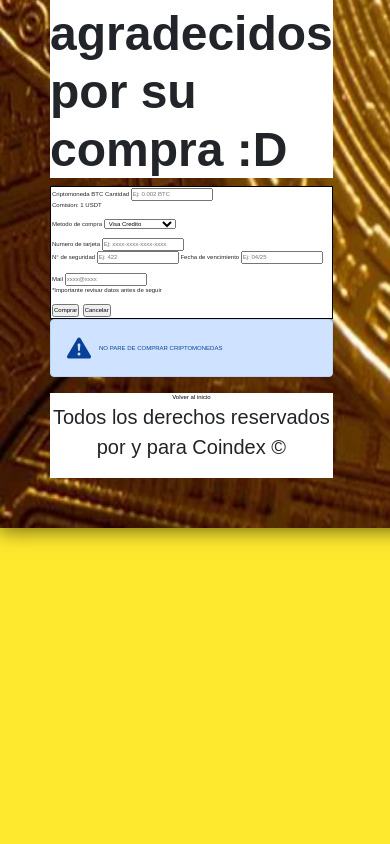
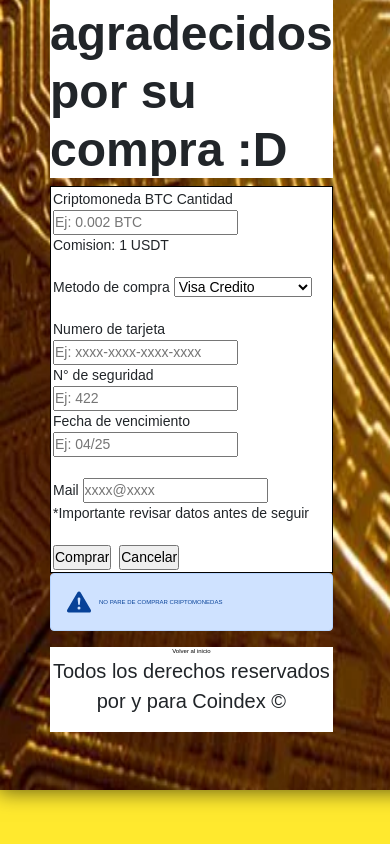
Before and after one commit to joelmluque/Criptomonedas, a website: page Pages/btc.html in a window 390 px wide. Shown: the part 885-1729 px from the top of the page. Before the commit the page ends 1513 px from the top, so only its background shows below. Drawn offline with nearby package versions, Linux system fonts and the light colour scheme.

Commit message:
correcciones

```diff
--- a/Pages/btc.html
+++ b/Pages/btc.html
@@ -41,7 +41,7 @@
     <main>
         <section class="formu">
             <h2>Siempre, pero siempre, vamos a estar agradecidos por su compra :D</h2>
-            <form action="">
+            <form class="col-xs-1" action="">
              Criptomoneda
                 BTC
                     <label for="cantidad">Cantidad</label>
--- a/scss/main.scss
+++ b/scss/main.scss
@@ -286,7 +286,8 @@ form
     border: solid 0.5px black;
     padding: 1px;
 }
-@media screen and (max-width: 992px) {
+@media screen and (max-width: 992px)
+{
     .container{
                 grid-template-columns: 0.1fr;
                 grid-template-rows: 0.1fr 0.1fr 0.1fr;
@@ -299,8 +300,14 @@ form
                 {
                     display: none;
                 }
+                form
+                {
+                    font-size: 14px;
+                    padding: 2px;
+                }
 
-    }
+
+            }
         .titulo
         {
             display: none;
@@ -321,6 +328,4 @@ form
         {
             font-size: 20px;
         }
-
-
-    }
+}
```
Also changed, not shown: css/main.css, 2 other files.
